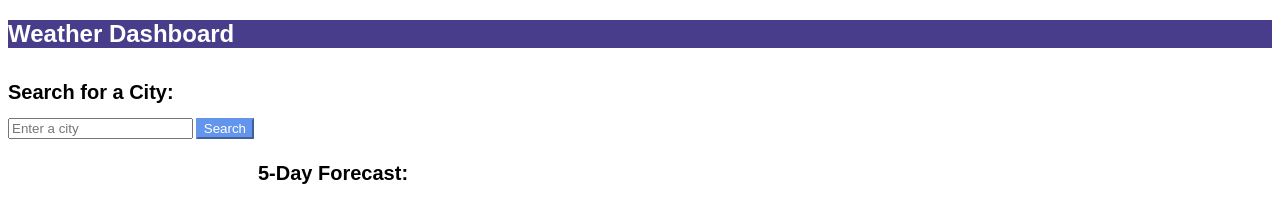
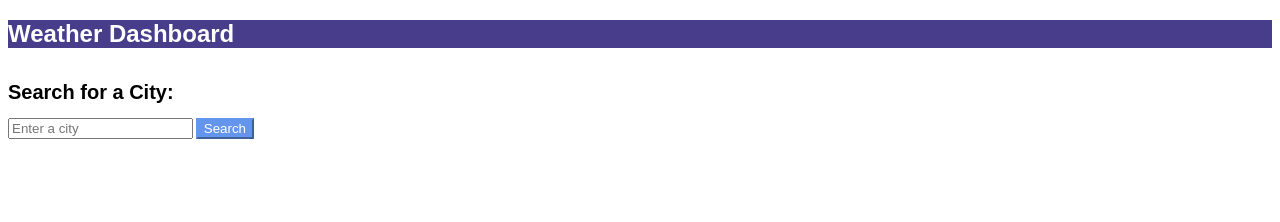
Before and after one commit to msgloriayang/WeatherAPI, a plain HTML site: page index.html in a window 1280 px wide. Drawn offline with Linux system fonts and the light colour scheme.

Commit message:
commented out line 35 in html

```diff
--- a/index.html
+++ b/index.html
@@ -31,8 +31,8 @@
         <!-- this is where the forecast should pull up -->
         <div class="middleContainer">
             <div id="weather"></div>
-            <h1>5-Day Forecast:</h1>
             <div id="forecast"></div>
+            <!-- <h1>5-Day Forecast:</h1> -->
     </div>
 
 </body>
```
